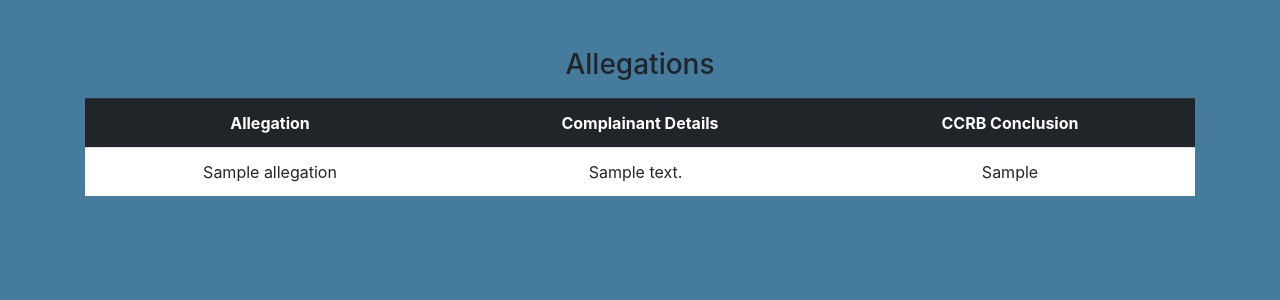
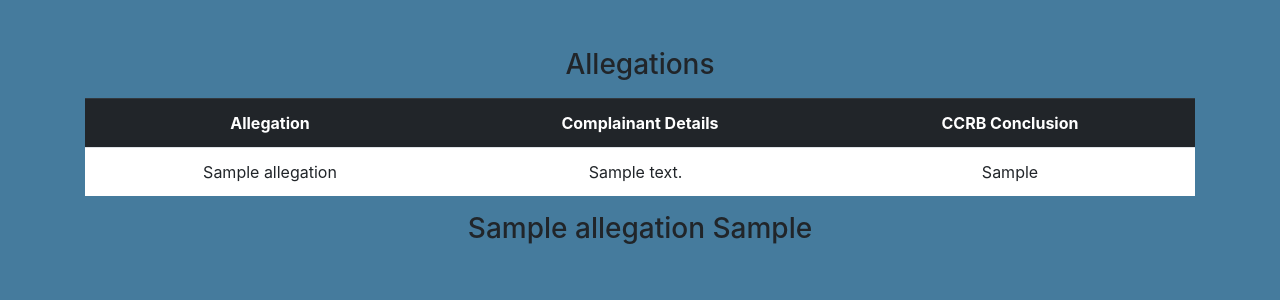
Before and after one commit to mallahdiv/WOWproject, a Flask app: template BaseCode/templates/officer_results.html in a window 1280 px wide. Shown: the top 300 px of the page. Run offline with Flask 2, Linux system fonts and the light colour scheme; the template is opened without the code that fills it: most values are stand-ins (such as "Sample title", 1, 10 or a date in 2020); parts of the project's set-up code (start-up, migrations or seed data) failed here and were passed over; some libraries are stand-ins or nearby versions.

Commit message:
updated code

```diff
--- a/BaseCode/application.py
+++ b/BaseCode/application.py
@@ -95,7 +95,6 @@ def results():
 def officer_results(unique_mos_id):
     search_input = session.get('search_input',None)
     officer_allegations = []
-    print(unique_mos_id)
     if search_input.isdigit():
         #retrieve data by badge number
         officers = db.session.query(allegations).filter(allegations.shield_no == search_input)
@@ -105,6 +104,7 @@ def officer_results(unique_mos_id):
         #retrieve data by officer last name using SQL LIKE statement which searches for a specified pattern in the data
         officers = db.session.query(allegations).filter(allegations.last_name.like(search_input.capitalize() + "%"))
         officer_allegations = get_allegations_info(officers,unique_mos_id)
+        print(officer_allegations[0]['shield_no'])
 
 
 
@@ -144,14 +144,14 @@ def get_allegations_info(officers,unique_mos_id):
         if officer.unique_mos_id == int(unique_mos_id):
             if officer.complainant_gender == 'n/a':
                 #change to no data
-                allegation_info = {'allegation':officer.fado_type +': '+officer.allegation,'complainant_details':'Unknown','ccrb_con':officer.board_disposition}
+                allegation_info = {'name':officer.first_name + ' '+officer.last_name,'shield_no':officer.shield_no,'allegation':officer.fado_type +': '+officer.allegation,'complainant_details':'Unknown','ccrb_con':officer.board_disposition}
                 officer_allegations.append(allegation_info)
             else:
                 if officer.complainant_age_incident == 0:
-                    allegation_info = {'allegation':officer.fado_type +': '+officer.allegation,'complainant_details':officer.complainant_ethnicity+' '+officer.complainant_gender+', Unknown','ccrb_con':officer.board_disposition}
+                    allegation_info = {'name':officer.first_name + ' '+officer.last_name,'shield_no':officer.shield_no,'allegation':officer.fado_type +': '+officer.allegation,'complainant_details':officer.complainant_ethnicity+' '+officer.complainant_gender+', Unknown','ccrb_con':officer.board_disposition}
                     officer_allegations.append(allegation_info)
                 else:
-                    allegation_info = {'allegation':officer.fado_type +': '+officer.allegation,'complainant_details':officer.complainant_ethnicity+' '+officer.complainant_gender+', '+str(officer.complainant_age_incident)+' years old','ccrb_con':officer.board_disposition}
+                    allegation_info = {'name':officer.first_name + ' '+officer.last_name,'shield_no':officer.shield_no,'allegation':officer.fado_type +': '+officer.allegation,'complainant_details':officer.complainant_ethnicity+' '+officer.complainant_gender+', '+str(officer.complainant_age_incident)+' years old','ccrb_con':officer.board_disposition}
                     officer_allegations.append(allegation_info)
     return officer_allegations
 
--- a/BaseCode/templates/officer_results.html
+++ b/BaseCode/templates/officer_results.html
@@ -39,6 +39,7 @@
             {%endfor%}
           </tbody>
         </table>
+        <h3>{{officer_allegations[0]['name']+'  '}}{{officer_allegations[0]['shield_no']}}</h3>
       </div>
     </div>
     <script
```
